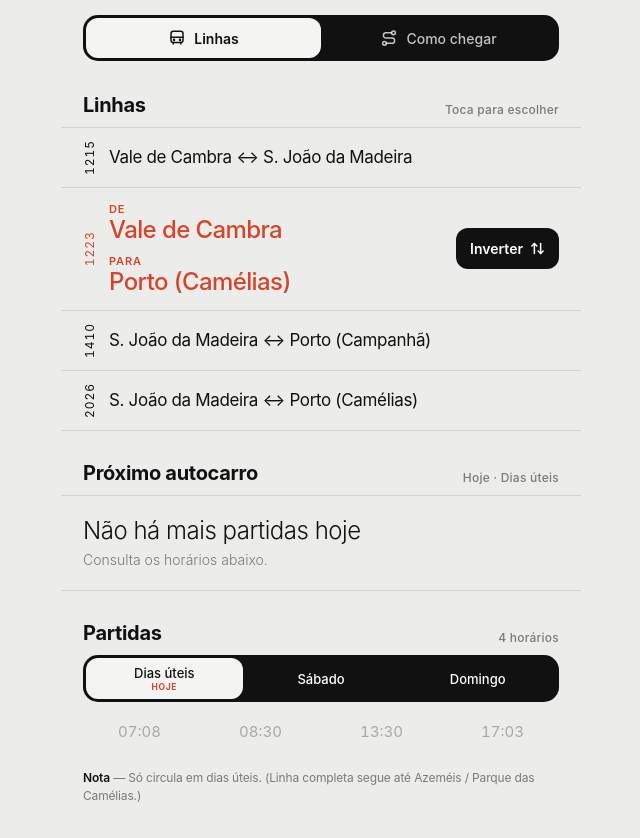
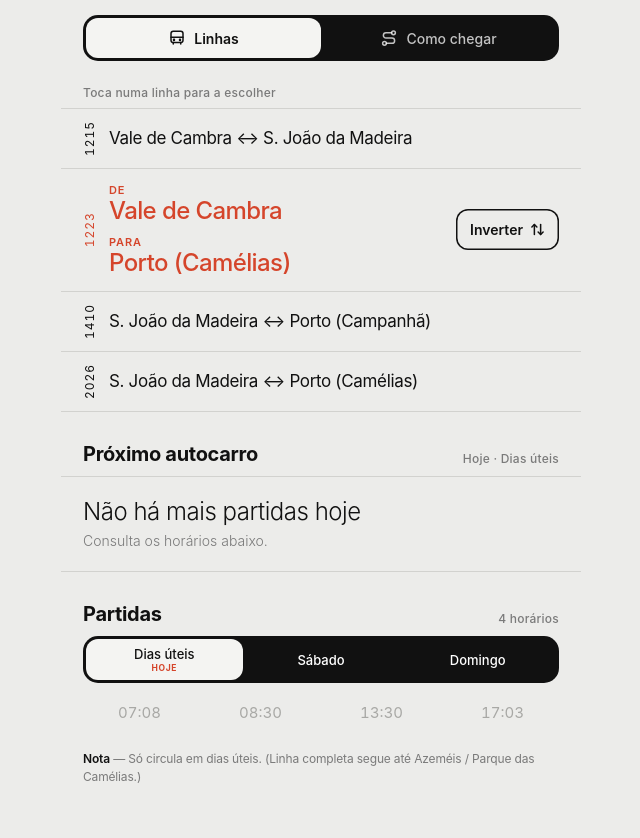
Before and after one commit to paulobojo/busins2.0.4, a plain HTML site: page index.html in a window 1280 px wide. Shown: the part 72-910 px from the top of the page, without its empty margins (319-959 px from the left). Drawn offline with Linux system fonts and the light colour scheme.

Commit message:
index.html

```diff
--- a/index.html
+++ b/index.html
@@ -346,6 +346,13 @@ html,body{height:auto !important;}
 .top .tabbar .tab.active{background:#F4F4F2 !important; color:var(--ink) !important; font-weight:600 !important;}
 .top .tabbar .tab.active::before{display:none !important;}
 .wrap{padding-bottom:calc(env(safe-area-inset-bottom,0px) + 40px) !important;}
+/* ===== aliviar ===== */
+.secLinhas{padding:22px 22px 8px !important; justify-content:flex-start !important;}
+.secLinhas .m{margin-left:0 !important;}
+.nxRoute{margin-top:14px !important;}
+.nxLine{margin:0 !important;}
+.inv{background:transparent !important; color:var(--ink) !important; box-shadow:inset 0 0 0 1.5px var(--ink) !important;}
+.inv:active{background:var(--soft) !important;}
 </style>
 </head>
 <body>
@@ -360,7 +367,7 @@ html,body{height:auto !important;}
 
 
   <div class="view" id="viewLinhas">
-  <div class="sec" style="padding-top:30px"><div class="ttl">Linhas</div><div class="m">Toca para escolher</div></div>
+  <div class="sec secLinhas"><div class="m">Toca numa linha para a escolher</div></div>
   <div class="rule"></div>
   <div id="lines"></div>
 
@@ -433,7 +440,7 @@ function renderNext(){
   const inTxt = d<=0 ? "Agora" : "daqui a " + (h ? `${h}h${m?pad(m):""}` : `${m} min`);
   box.innerHTML = `
     <div class="nxTop"><span class="nxTime num">${trips[i][0]}</span><span class="nxIn">${inTxt}</span></div>
-    <div class="nxRoute"><span class="nxLine">Linha ${DATA[state.line].title}</span><b>${ra}</b> → <b>${rb}</b></div>`;
+    <div class="nxRoute"><span class="nxLine">Linha ${DATA[state.line].title}</span></div>`;
   box.onclick = ()=> openStops(dirData, trips[i]);
 }
 
```
